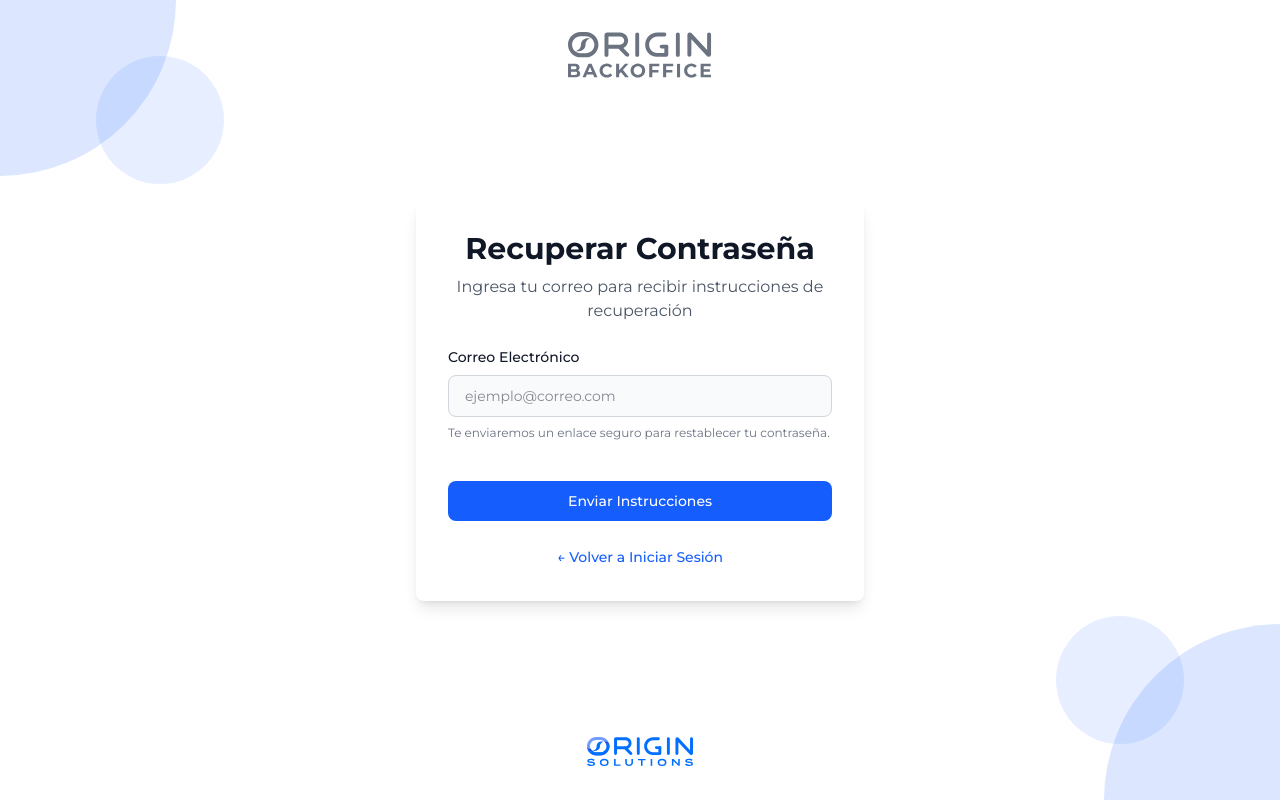
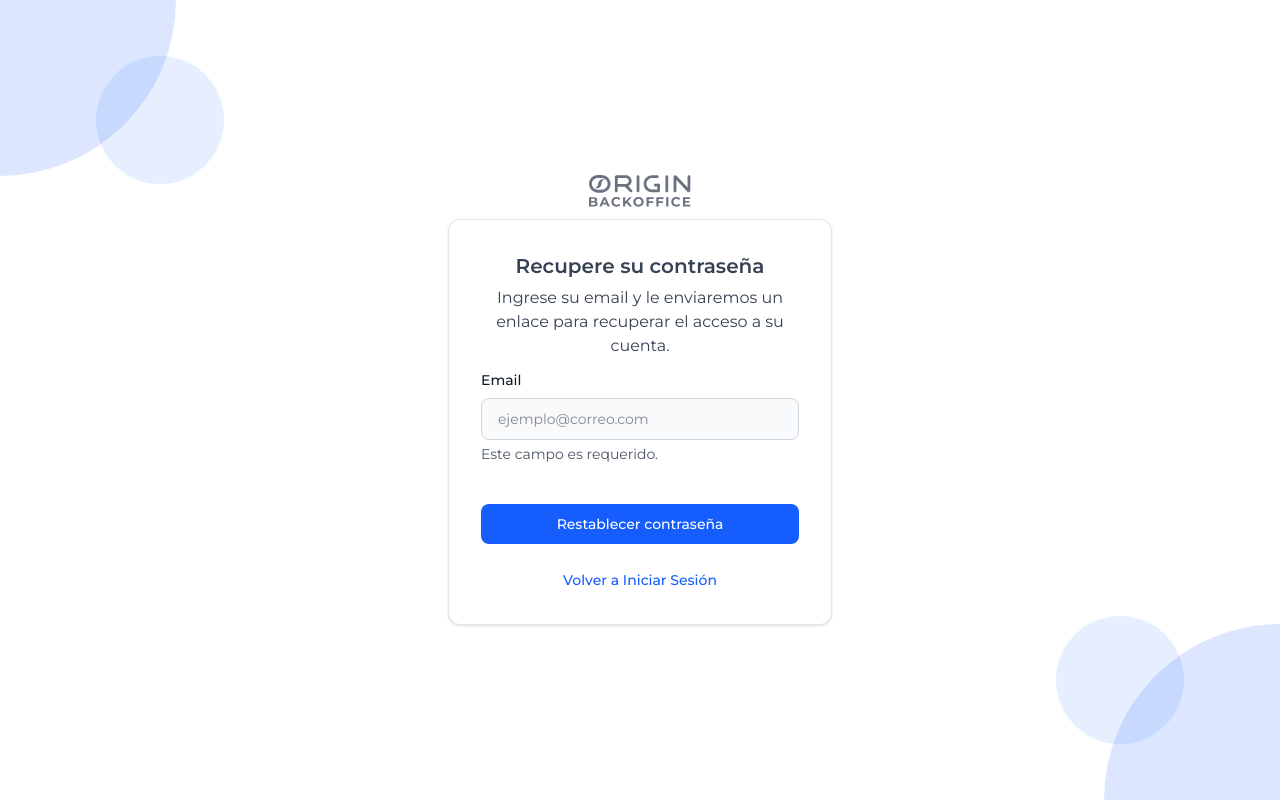
Before and after one commit to m-sanchez-design-ux-ui/starter-tailwind-backoffices, a Next.js app: page /password-recover in a window 1280 px wide. Built offline with nearby package versions, Linux system fonts and the light colour scheme.

Commit message:
Password Recover Design
Password Recover Design has been finished

```diff
--- a/src/app/(auth)/password-recover/page.tsx
+++ b/src/app/(auth)/password-recover/page.tsx
@@ -24,7 +24,7 @@ export default function PasswordRecoverPage() {
   };
 
   return (
-    <main className="bg-white w-full h-fit lg:h-screen p-8 flex flex-col items-center dark:bg-gray-900 font-sans">
+    <main className="bg-white w-full h-[calc(100vh-36px)] lg:h-screen p-8 flex flex-col items-center dark:bg-gray-900 font-sans">
       {/* Elements Top Start */}
       <div className="absolute top-0 left-0 hidden lg:block h-10">
         <div className="w-32 h-32 2xl:w-48 2xl:h-48 absolute top-14 left-24 2xl:top-16 rounded-full bg-blue-600 dark:bg-blue-500 opacity-10"></div>
@@ -32,30 +32,29 @@ export default function PasswordRecoverPage() {
       </div>
       {/* Elements Top End */}
 
-      <div className="flex flex-col items-center justify-between gap-5 h-fit my-auto">
+      {/* Container Start */}
+      <div className="flex flex-col items-center gap-3 2xl:gap-6 h-fit my-auto">
         {/* Logo Client Start */}
         <Image
-          className="w-30 md:w-36 h-fit z-10 lg:absolute lg:top-8"
+          className="w-fit h-8 2xl:h-12"
           src="/images/logos/logo_client.svg"
           alt="Logo Client"
-          width={144}
-          height={44}
+          width={151}
+          height={48}
           priority
         />
         {/* Logo Client End */}
 
-        {/* Container Inner Start */}
-        <section className="flex flex-col justify-center items-center z-10 w-full max-w-sm lg:max-w-md gap-6">
         {/* Card Start */}
-          <div className="w-full bg-white dark:bg-gray-800 rounded-lg shadow-lg p-6 md:p-8">
-            <div className="mb-6">
-              <h1 className="text-2xl md:text-3xl font-bold text-gray-900 dark:text-white text-center mb-2">
-                Recuperar Contraseña
+        <section className="bg-white p-4 xl:p-8 rounded-xl transition-shadow duration-300 shadow hover:shadow-lg border border-gray-200 w-full max-w-96">
+          <div className="mb-3">
+            <h1 className="text-xl font-semibold text-gray-700 mb-1.5 dark:text-white text-center">
+              Recupere su contraseña
             </h1>
-              <p className="text-gray-600 dark:text-gray-400 text-sm md:text-base text-center">
+            <p className="text-gray-700 dark:text-gray-400 text-base text-center">
               {submitted
                 ? 'Hemos enviado un enlace de recuperación a tu correo'
-                  : 'Ingresa tu correo para recibir instrucciones de recuperación'}
+                : 'Ingrese su email y le enviaremos un enlace para recuperar el acceso a su cuenta.'}
             </p>
           </div>
 
@@ -67,7 +66,7 @@ export default function PasswordRecoverPage() {
                   htmlFor="email"
                   className="block mb-2 text-sm font-medium text-gray-900 dark:text-white"
                 >
-                    Correo Electrónico
+                  Email
                 </label>
                 <input
                   type="email"
@@ -79,8 +78,8 @@ export default function PasswordRecoverPage() {
                   required
                   className="w-full px-4 py-2.5 bg-gray-50 dark:bg-gray-700 border border-gray-300 dark:border-gray-600 text-gray-900 dark:text-white text-sm rounded-lg focus:ring-2 focus:ring-blue-600 focus:border-transparent dark:focus:ring-blue-500 transition-colors duration-200"
                 />
-                  <p className="mt-2 text-xs text-gray-500 dark:text-gray-400">
-                    Te enviaremos un enlace seguro para restablecer tu contraseña.
+                <p className="mt-1 text-sm text-gray-600">
+                  Este campo es requerido.
                 </p>
               </div>
 
@@ -90,7 +89,7 @@ export default function PasswordRecoverPage() {
                 disabled={isLoading}
                 className="w-full mt-6 px-5 py-2.5 bg-blue-600 hover:bg-blue-700 dark:bg-blue-600 dark:hover:bg-blue-700 text-white text-sm font-medium rounded-lg focus:ring-4 focus:ring-blue-300 dark:focus:ring-blue-800 transition-colors duration-200 disabled:opacity-50 disabled:cursor-not-allowed"
               >
-                  {isLoading ? 'Enviando...' : 'Enviar Instrucciones'}
+                {isLoading ? 'Enviando...' : 'Restablecer contraseña'}
               </button>
             </form>
           ) : (
@@ -102,7 +101,7 @@ export default function PasswordRecoverPage() {
               </div>
               <button
                 onClick={() => setSubmitted(false)}
-                  className="w-full px-5 py-2.5 bg-gray-200 hover:bg-gray-300 dark:bg-gray-700 dark:hover:bg-gray-600 text-gray-900 dark:text-white text-sm font-medium rounded-lg transition-colors duration-200"
+                className="w-full px-5 py-2.5 bg-gray-200 hover:bg-gray-300 dark:bg-gray-700 dark:hover:bg-gray-600 text-gray-800 dark:text-white text-sm font-medium rounded-lg transition-colors duration-200"
               >
                 Intentar Nuevamente
               </button>
@@ -115,24 +114,13 @@ export default function PasswordRecoverPage() {
               href="/login"
               className="text-sm text-blue-600 hover:text-blue-700 dark:text-blue-400 dark:hover:text-blue-300 font-medium transition-colors"
             >
-                ← Volver a Iniciar Sesión
+              Volver a Iniciar Sesión
             </Link>
           </div>
+        </section>
+        {/* Card End */}
       </div>
-          {/* Card End */}
-        </section>
-        {/* Container Inner End */}
-
-        {/* Logo ORIGIN Start */}
-        <Image
-          src="/images/logos/logo_origin.svg"
-          alt="Logo Origin"
-          width={112}
-          height={52}
-          className="w-20 md:w-28 h-fit z-10 lg:absolute lg:bottom-8"
-        />
-        {/* Logo ORIGIN End */}
-      </div>
+      {/* Container End */}
 
       {/* Elements Bottom Start */}
       <div className="absolute bottom-0 right-0 hidden lg:block rotate-180">
```
Also changed, not shown: src/app/(auth)/login/page.tsx (+11 -2 lines). Lines whose indentation alone changed are shown as unchanged.
